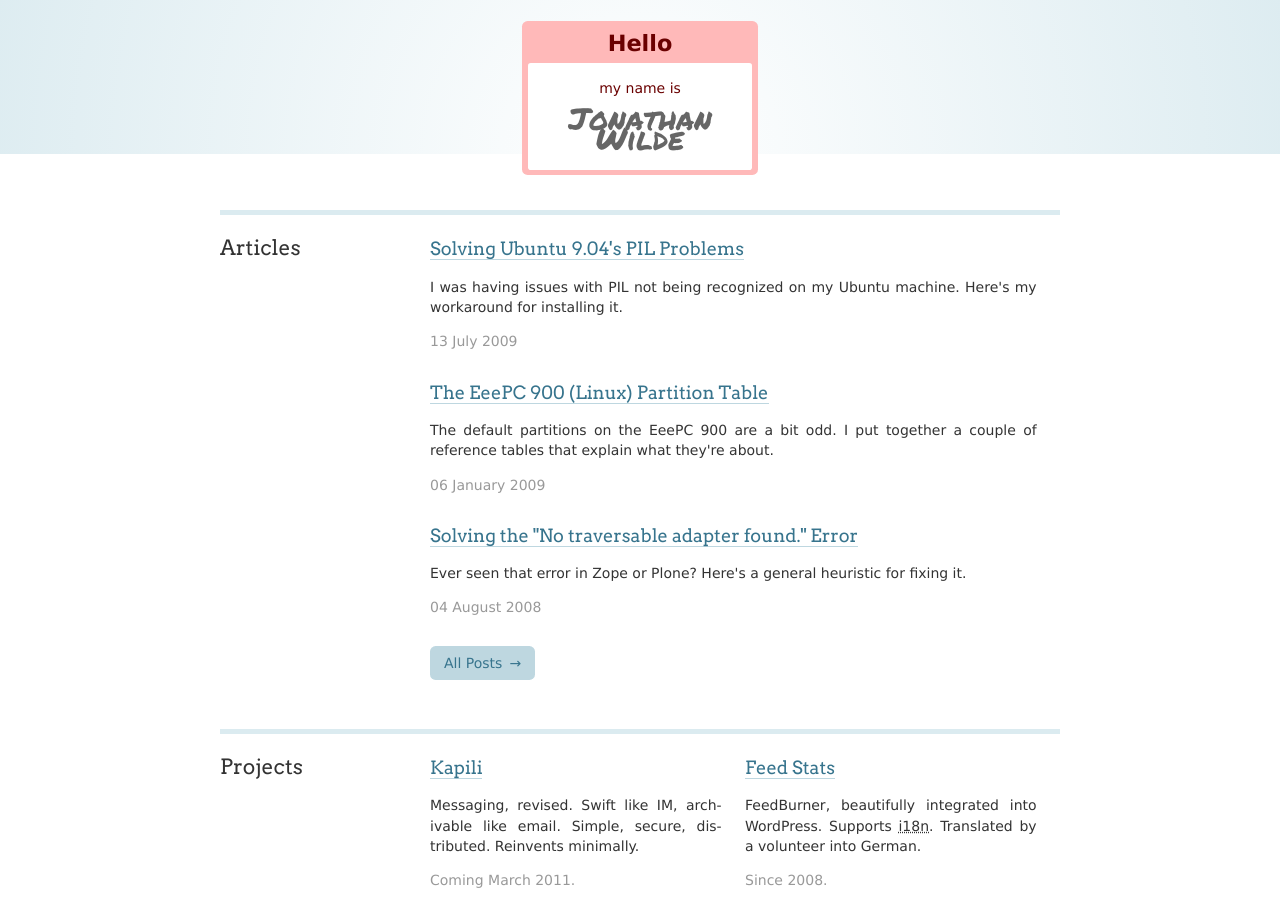
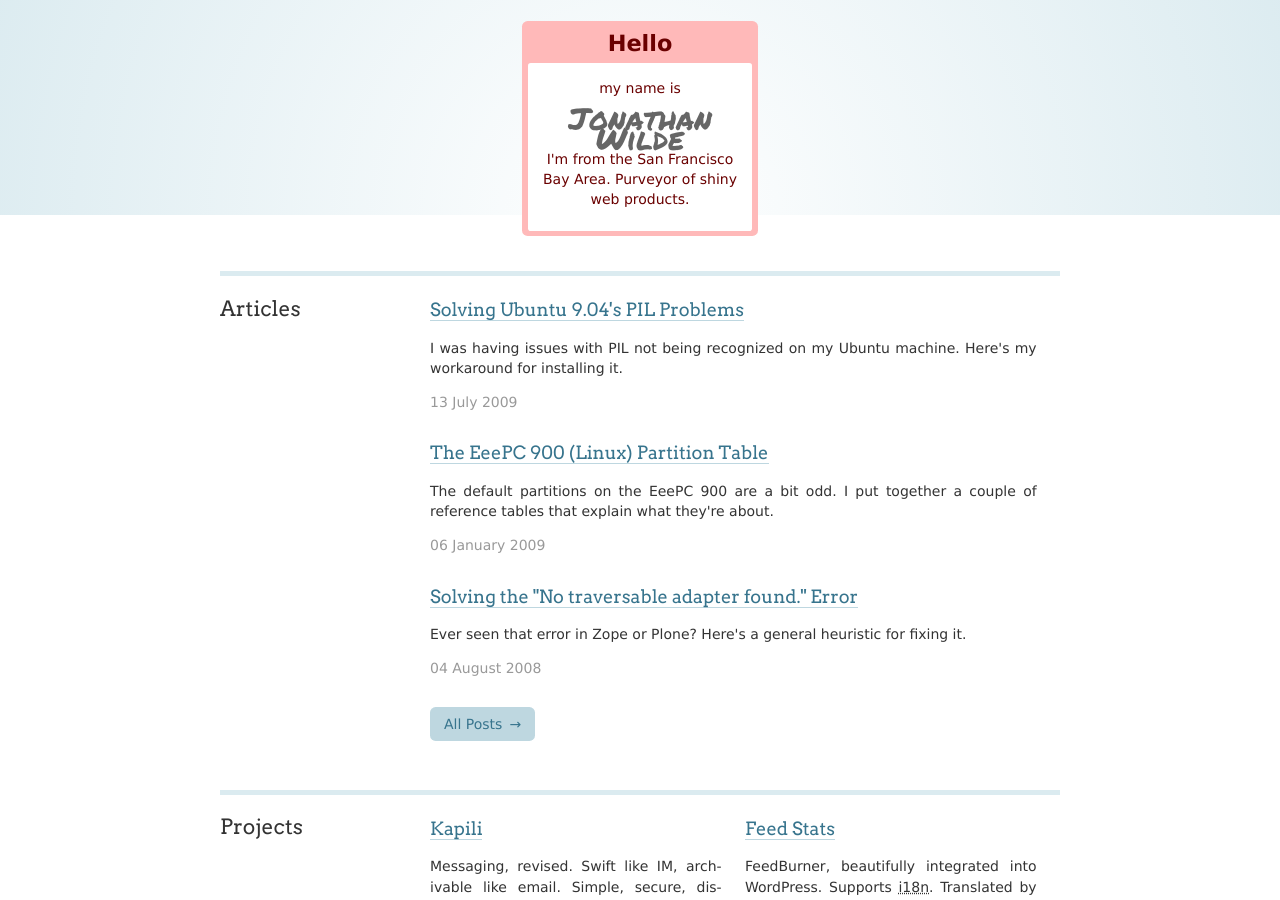
Before and after one commit to hellojwilde/hellojwilde.github.io, a Jekyll site: the page built from index.html, in a window 1280 px wide and 900 px high. Built offline with Jekyll 4.4.1, drawn with Linux system fonts in a browser that asks for light colours; nearby versions of some CDN libraries.

Commit message:
Adding missing fields to hcard.
Adding a title for myself.

```diff
--- a/_layouts/default.html
+++ b/_layouts/default.html
@@ -37,6 +37,13 @@
                     <span class="given-name">Jonathan</span>
                     <span class="family-name">Wilde</span>
                 </h1>
+                <span class="adr">
+                    I'm from the <span class="locality">
+                    San Francisco Bay Area.</span>
+                </span>
+                <span class="title">
+                    Purveyor of shiny web products.
+                </span>
             </div>
         </div>
 
```
